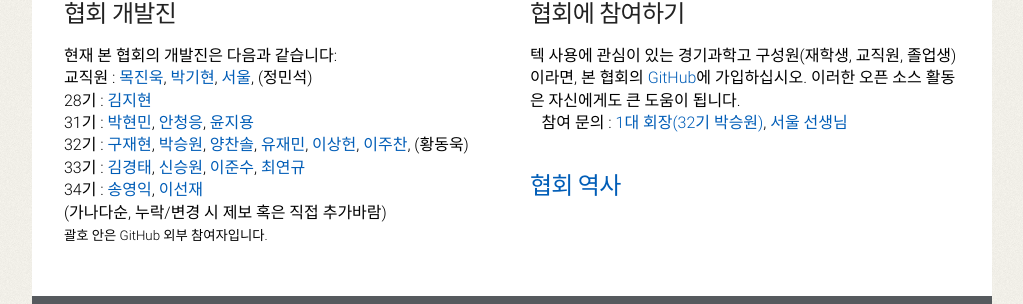
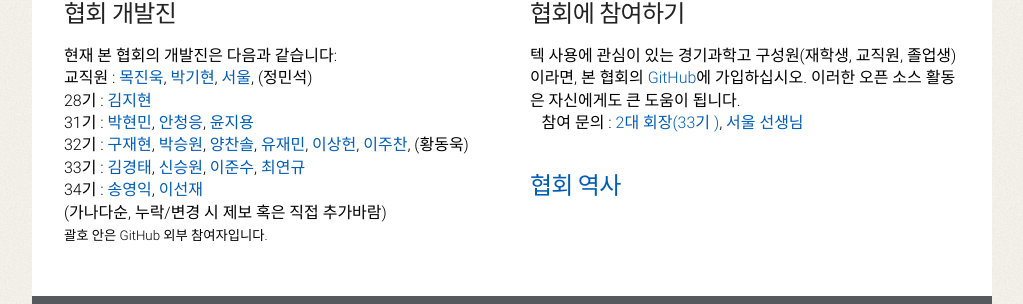
Before and after one commit to gshstexsociety/gshstexsociety.github.io, a Jekyll site: the page built from 참여/index.md, in a window 1280 px wide. Shown: the part 579-883 px from the top of the page, without its empty margins (128-1151 px from the left). Built offline with Jekyll 4.4.1, drawn with Linux system fonts in a browser that asks for light colours.

Commit message:
Update index.md

```diff
--- a/참여/index.md
+++ b/참여/index.md
@@ -46,7 +46,7 @@ permalink: /참여/
     텍 사용에 관심이 있는 경기과학고 구성원(재학생, 교직원, 졸업생)이라면,
     본 협회의 <a href="https://github.com/gshslatexintro">GitHub</a>에 가입하십시오. 이러한 오픈 소스 활동은 자신에게도 큰 도움이 됩니다.
     <br>
-    <b>참여 문의</b> : <a href="https://github.com/seungwonpark">1대 회장(32기 박승원)</a>, <a href="https://github.com/WoolSeo">서울 선생님</a>
+    <b>참여 문의</b> : <a href="https://github.com/Kim-kyeongtae">2대 회장(33기 )</a>, <a href="https://github.com/WoolSeo">서울 선생님</a>
     </p>
     <h2><a href="https://github.com/gshslatexintro/gshslatexintro/wiki/History-of-GSHS-TeX-Society">협회 역사</a></h2>
   </div>
```
